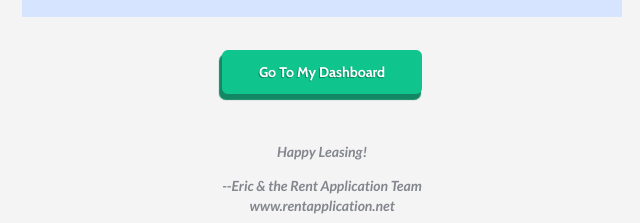
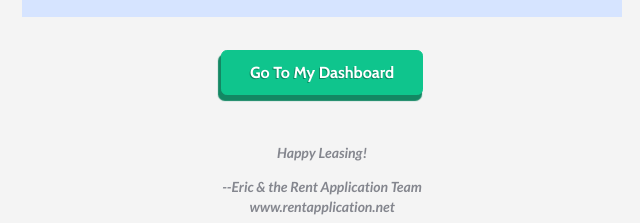
Before and after one commit to rentapplication/emails, a plain HTML site: page welcome/welcome-email-compiled.html in a window 1280 px wide. Shown: the part 1245-1468 px from the top of the page, 318-958 px from the left. Drawn offline with nearby package versions, Linux system fonts and the light colour scheme.

Commit message:
going with 16px on buttons. :)

```diff
--- a/welcome/welcome-email-compiled.html
+++ b/welcome/welcome-email-compiled.html
@@ -281,7 +281,7 @@
                 </tr>
                 <tr>
                   <td class="cta-cell" align="center" style="-ms-text-size-adjust:100%;-webkit-text-size-adjust:100%;border-collapse:collapse;mso-table-lspace:0pt;mso-table-rspace:0pt;">
-                    <a href="#" class="cta-button" style="-ms-text-size-adjust:100%;-webkit-text-size-adjust:100%;font-family:Cabin;font-size:14px;font-weight:bold;font-style:normal;color:#ffffff;padding:12px 28px;border-radius:5.8px;background-color:#0fc58d;box-shadow:-2px 5px 1px 1px #138763;border:solid 0.7px #0fc58d;display:block;margin:auto;text-decoration:none;text-shadow:-1px 1px rgba(0,0,0,0.3)">Go To My Dashboard</a>
+                    <a href="#" class="cta-button" style="-ms-text-size-adjust:100%;-webkit-text-size-adjust:100%;font-family:Cabin;font-size:16px;font-weight:bold;font-style:normal;color:#ffffff;padding:12px 28px;border-radius:5.8px;background-color:#0fc58d;box-shadow:-2px 5px 1px 1px #138763;border:solid 0.7px #0fc58d;display:block;margin:auto;text-decoration:none;text-shadow:-1px 1px rgba(0,0,0,0.3)">Go To My Dashboard</a>
                   </td>
                 </tr>
                 <tr>
```
